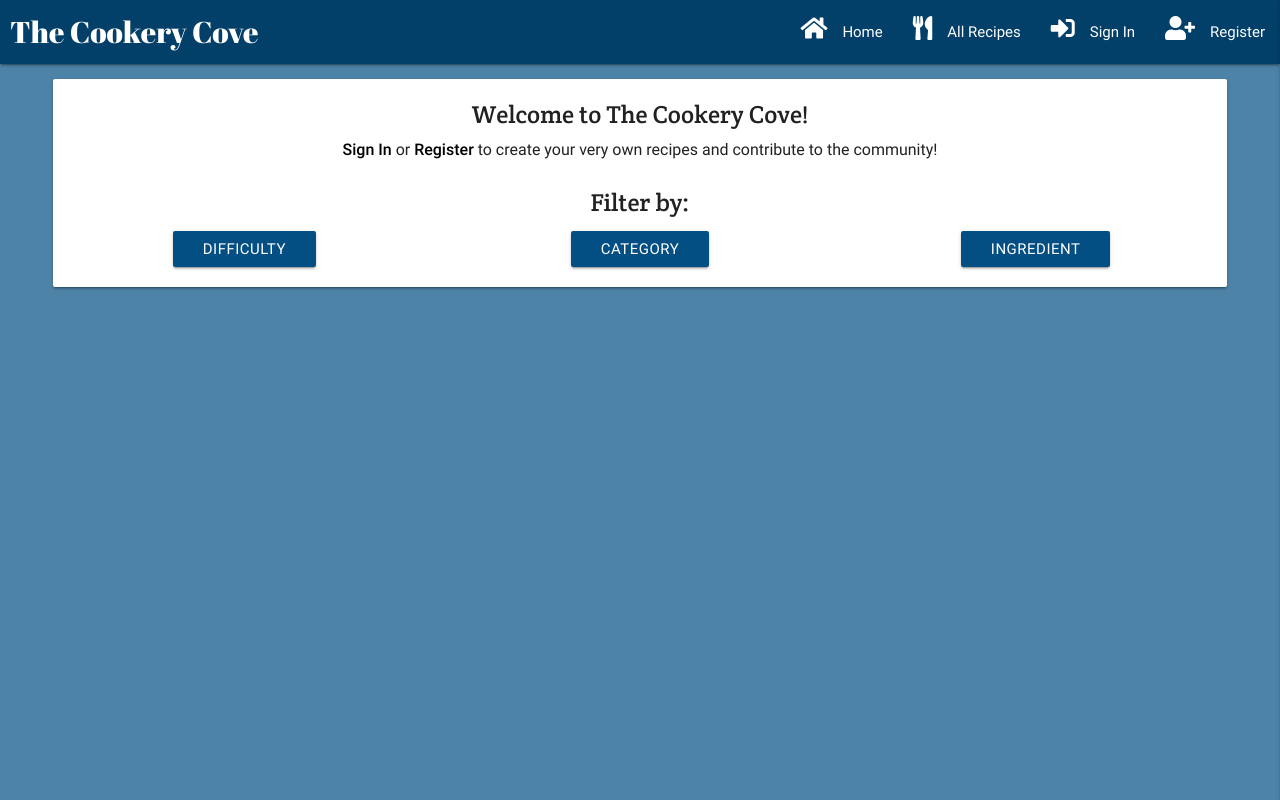
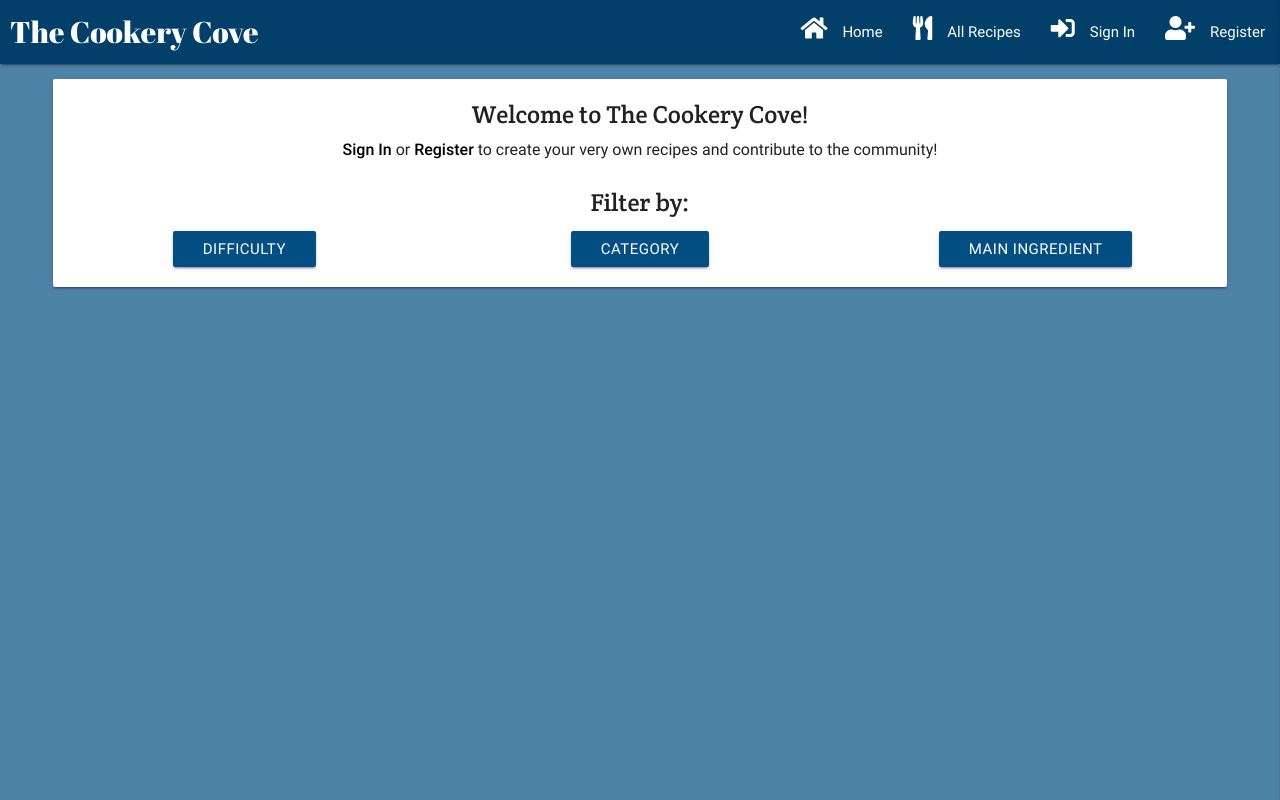
Before and after one commit to Code-Institute-Submissions/the-cookery-cove, a Flask app: page / in a window 1280 px wide. Run offline with Flask 2, Linux system fonts and the light colour scheme; data that the repository does not hold is empty; some libraries are stand-ins or nearby versions.

Commit message:
Change 'ingredient' to 'main ingredient'

```diff
--- a/templates/index.html
+++ b/templates/index.html
@@ -38,7 +38,7 @@
         </div>
         <div class="col s12 m4">
             <div class="filter-btn">
-            <a class='dropdown-button btn' href='#' data-activates='main_ingredient'>Ingredient</a>
+            <a class='dropdown-button btn' href='#' data-activates='main_ingredient'>Main Ingredient</a>
             <ul id="main_ingredient" class="dropdown-content">
                 {% for ingredient in main_ingredients %}
                 <li><a href="{{ url_for('recipes_by_main', main_ingredient=ingredient.main_ingredient) }}" class="white-text">{{ ingredient.main_ingredient }}</a></li>
```
